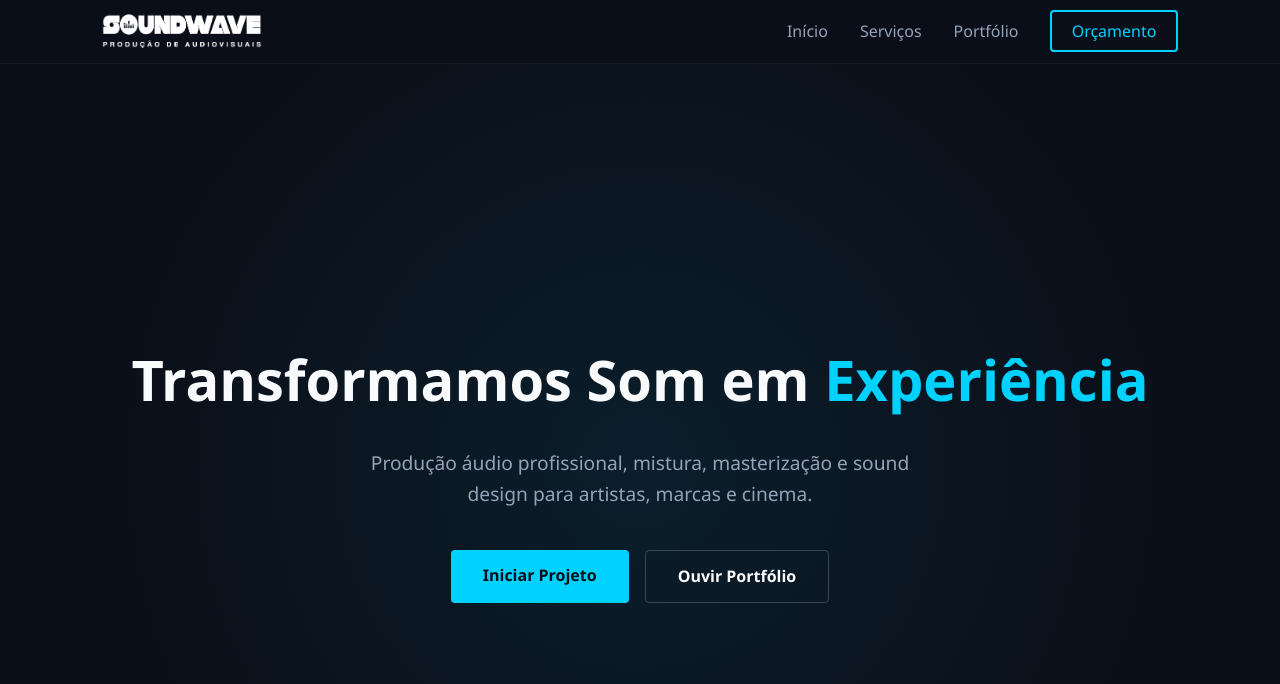
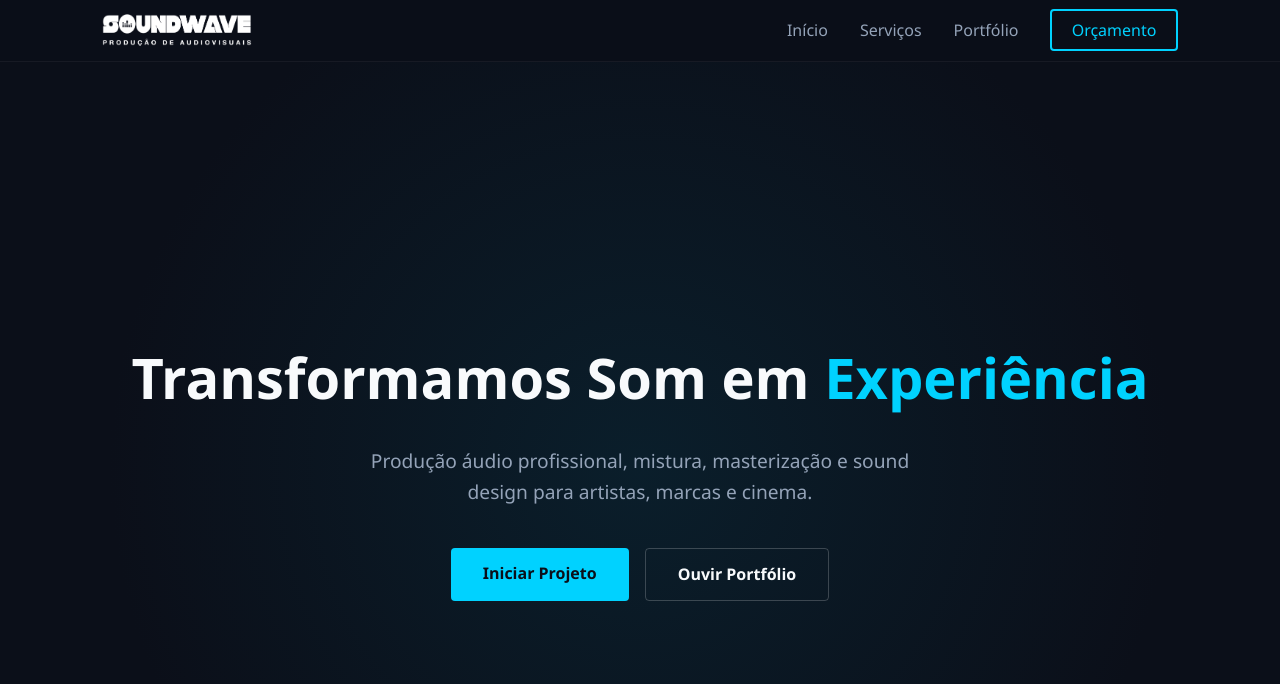
Before and after one commit to jaarego/jaarego.github.io, a Jekyll site: the page built from README.md, in a window 1280 px wide and 900 px high. Shown: the top 684 px of the window. Built offline with Jekyll 4.4.1, drawn with Linux system fonts in a browser that asks for light colours; our own code applies the rules of GitHub Pages for plain Markdown files.

Commit message:
logotipo

```diff
--- a/assets/css/style.css
+++ b/assets/css/style.css
@@ -55,10 +55,9 @@ textarea:focus-visible {
 }
 
 .logo img {
-    display: block;
-    height: 34px;
+    height: 32px;
     width: auto;
-    max-width: 160px;
+    max-width: 150px;
 }
 
 .navbar nav {
```
